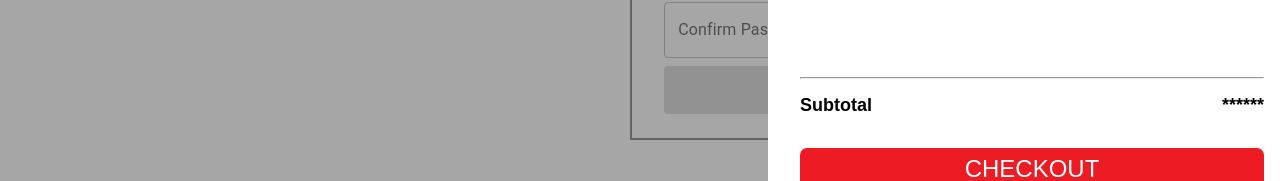
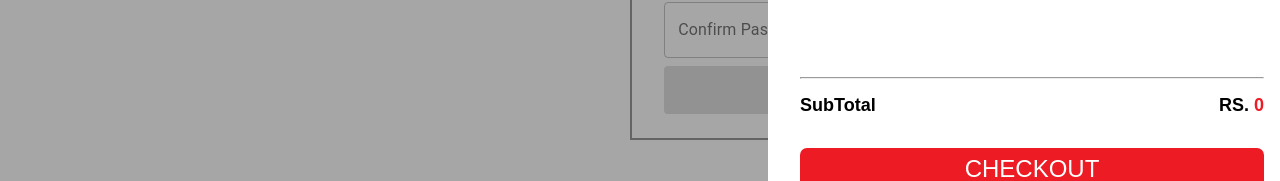
Before and after one commit to JunaidLatif4/instaprint-clone, a React (Create React App) app: page /register in a window 1280 px wide. Both pictures are taken after a click on the button "cart". Shown: the part 594-775 px from the top of the page. Built offline with nearby package versions, Linux system fonts and the light colour scheme; a web font is replaced by a local one.

Commit message:
Bug Fixed

```diff
--- a/src/Components/Cards_Components/AllCards.jsx
+++ b/src/Components/Cards_Components/AllCards.jsx
@@ -18,14 +18,11 @@ const AllCards = () => {
                 url : "http://127.0.0.1:8000/api/shop/"
 
             }).then((responce)=>{
-                console.log(responce.data)
                 UpdateProduct(responce.data.results)
             })
         }
         getData()
     }, [])
-
-    console.log("The Products = " , product)
 
     return (
         <div className="card_container">
--- a/src/Components/CartPage.jsx
+++ b/src/Components/CartPage.jsx
@@ -15,7 +15,7 @@ import RemoveIcon from '@material-ui/icons/Remove';
 
 // Geting Cart From GlobalState :
 import { useSelector, useDispatch } from 'react-redux'
-import add from '../GlobalStates/actions/index';
+import {add} from '../GlobalStates/actions/index';
 import {remove} from '../GlobalStates/actions/index';
 
 // CSS :
@@ -96,18 +96,16 @@ const CartPage = () => {
 
     var cartItems = useSelector((state) => state.addToCart)
 
-    // var productCart = JSON.parse(localStorage.getItem('cart'))
-    // const [sum, updateSum] = useState(0)
+    const [totalPrice , updateTotalPrice] = useState(0)
 
-    // var t = Object.entries(productCart).map((item , key)=>{
-    //     var p = Number(item[1][2])
-    //     var q = Number(item[1][0])
-    //     return(p * q)
-    // })
-    // var as = t.reduce((x,y)=> x+y , 0)
-    // useEffect(() => {
-    //     updateSum(as)
-    // }, [])
+    useEffect(() => {
+        let total = 0;
+        cartItems.forEach(item => {
+            let itemTotal = item.qty * item.price
+            total += itemTotal
+        });
+        updateTotalPrice(total)
+    }, [cartItems])
 
     return (
         <div className="cart_container">
@@ -122,13 +120,12 @@ const CartPage = () => {
                             </div>
                         )
                 }
-                {cartItems[0]?.qty}
 
                 <div className="checkout">
                     <hr />
                     <div className="total">
-                        <p>Subtotal</p>
-                        <p className="amount">******</p>
+                        <p>SubTotal</p>
+                        <p className="amount">  RS. <span style={{color:"#ed1b24"}}> {totalPrice} </span></p>
                     </div>
                     <div className="checkout_btn">
                         <button className="btn">CHECKOUT</button>
--- a/src/Components/Login.jsx
+++ b/src/Components/Login.jsx
@@ -120,8 +120,6 @@ const Login = () => {
       default:
         break;
     }
-
-    console.log(value)
   }
 
   const [showPV, updateShowPV] = useState({
@@ -154,7 +152,7 @@ const Login = () => {
         "password" : enteredData.password
       }
     }).then((res)=>{
-      console.log("User LOGED IN ==============" , res.data['token'])
+      // console.log("User LOGED IN ==============" , res.data['token'])
       window.localStorage.setItem("token", res.data["token"])
       window.location.href = "/"
     }).catch((err)=>{
--- a/src/Components/Product.jsx
+++ b/src/Components/Product.jsx
@@ -4,7 +4,7 @@ import { useParams } from 'react-router'
 
 // Geting Cart From GlobalState :
 import { useSelector, useDispatch } from 'react-redux'
-import add from '../GlobalStates/actions/index';
+import {add} from '../GlobalStates/actions/index';
 
 // CSS :
 import "../CSS/Product.scss"
@@ -22,7 +22,6 @@ const Product = () => {
                     method: "get",
                     url: `http://127.0.0.1:8000/api/shop/${pid}`
                 }).then((responce) => {
-                    console.log("The PID = ", responce.data)
                     updateProduct(responce.data)
                 })
             }
--- a/src/Components/SignUp.jsx
+++ b/src/Components/SignUp.jsx
@@ -95,7 +95,6 @@ const SignUp = () => {
             }
           })
         }
-        console.log("OnChange = ", enteredData)
         break;
 
       case "lastname":
@@ -129,7 +128,6 @@ const SignUp = () => {
             [name]: value
           }
         })
-        // if (/^[a-zA-Z0-9.!#$%&'*+/=?^_`{|}~-]+@[a-zA-Z0-9-]+(?:\.[a-zA-Z0-9-]+)*$/.test(enteredData.email)) {
         if (/^(([^<>()\[\]\\.,;:\s@"]+(\.[^<>()\[\]\\.,;:\s@"]+)*)|(".+"))@((\[[0-9]{1,3}\.[0-9]{1,3}\.[0-9]{1,3}\.[0-9]{1,3}])|(([a-zA-Z\-0-9]+\.)+[a-zA-Z]{2,}))$/.test(enteredData.email)) {
           updateError((preValue) => {
             return {
@@ -252,24 +250,6 @@ const SignUp = () => {
       console.log("The Register DATA = " , res)
     })
   }
-
-
-  // async function userRegister()
-  // {
-  //   console.log("HELLOW JHSFSKJHDKH")
-
-  //   let result = await fetch("http://localhost:8000/api/signup",{
-  //     method:"POST",
-  //     body:JSON.stringify(enteredData),
-  //     headers:{
-  //       "Content-Type":"application/json",
-  //       "Accept":"application/json"
-  //     }
-  //   })
-  //   result = await result.json()
-  //   console.log("The Result = " , result)
-  // }
-
 
   return (
     <>
@@ -395,8 +375,6 @@ const SignUp = () => {
       </div>
 
       <div>
-        {error.emailError} <br />
-        {enteredData.email}
       </div>
     </>
   )
--- a/src/GlobalStates/actions/index.js
+++ b/src/GlobalStates/actions/index.js
@@ -13,5 +13,5 @@ const remove = (data)=>{
 
 
 
-export default add;
-export {remove};
+
+export {add , remove};
--- a/src/GlobalStates/reducers/AddToCart.js
+++ b/src/GlobalStates/reducers/AddToCart.js
@@ -10,7 +10,9 @@ const addToCart = (state = initialState, action) => {
                     state.map((item) => item.id === productID ? { ...item, qty: item.qty + 1 } : item)
                 )
             } else {
-                state = [...state, { ...action.data, qty: 1 }]
+                return (
+                    state = [...state, { ...action.data, qty: 1 }]
+                )
             }
         case "REMOVE":
             var productID = action.data.id
@@ -20,7 +22,9 @@ const addToCart = (state = initialState, action) => {
                     state.map((item) => item.id === productID ? { ...item, qty: item.qty - 1 } : item)
                 )
             } else {
-                state = [...state, { ...action.data, qty: 1 }]
+                return (
+                    state = [...state, { ...action.data, qty: 1 }]
+                )
             }
         default: return state
     }
```
